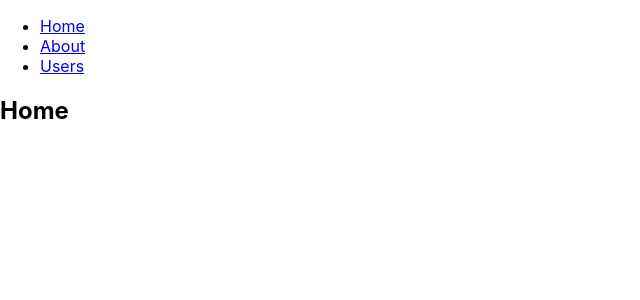
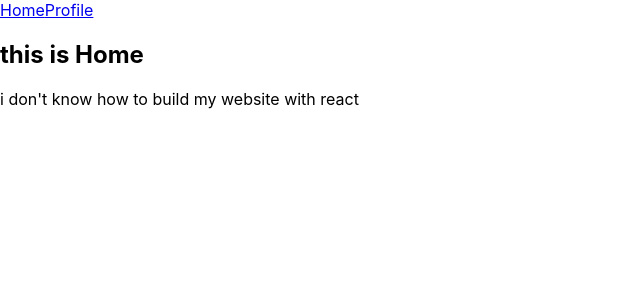
Before and after one commit to Yoondoyoung/practice, a React (Create React App) app: page / in a window 1280 px wide. Shown: the top 300 px of the page, without its empty margins (0-640 px from the left). Built offline with nearby package versions, Linux system fonts and the light colour scheme.

Commit message:
first router test

```diff
--- a/src/App.js
+++ b/src/App.js
@@ -1,4 +1,5 @@
 import React from "react";
+import { Contents, NavBar } from './components';
 import {
   BrowserRouter as Router,
   Switch,
@@ -10,46 +11,12 @@ export default function App() {
   return (
     <Router>
       <div>
-        <nav>
-          <ul>
-            <li>
-              <Link to="/">Home</Link>
-            </li>
-            <li>
-              <Link to="/about">About</Link>
-            </li>
-            <li>
-              <Link to="/users">Users</Link>
-            </li>
-          </ul>
-        </nav>
+        <header>
+          <NavBar />
+        </header>
+        <Contents />
 
-        {/* A <Switch> looks through its children <Route>s and
-            renders the first one that matches the current URL. */}
-        <Switch>
-          <Route path="/about">
-            <About />
-          </Route>
-          <Route path="/users">
-            <Users />
-          </Route>
-          <Route path="/">
-            <Home />
-          </Route>
-        </Switch>
       </div>
     </Router>
   );
 }
-
-function Home() {
-  return <h2>Home</h2>;
-}
-
-function About() {
-  return <h2>About</h2>;
-}
-
-function Users() {
-  return <h2>Users</h2>;
-}
--- /dev/null
+++ b/src/components/Contents/Contents.js
@@ -0,0 +1,22 @@
+import React, { Component } from 'react';
+import { Route, Switch } from 'react-router-dom'
+
+import {
+  Home,
+  Profile
+} from '../';
+
+class Contents extends Component {
+  render() {
+    return (
+      <div>
+        <Switch>
+          <Route exact path='/' component={Home}/>
+          <Route exact path='/Profile' component={Profile}/>
+        </Switch>
+      </div>
+    );
+  }
+}
+
+export default Contents;
--- /dev/null
+++ b/src/components/Home/Home.js
@@ -0,0 +1,15 @@
+import React, { Component } from 'react';
+
+class Home extends Component {
+
+	render() {
+		return (
+			<div>
+			<h2> this is Home </h2>
+			<p> i don't know how to build my website with react</p>
+			</div>
+		);
+	}
+}
+
+export default Home;
--- /dev/null
+++ b/src/components/NavBar/NavBar.js
@@ -0,0 +1,15 @@
+import React, { Component } from 'react';
+import { Link } from 'react-router-dom';
+
+class NavBar extends Component {
+    render() {
+        return (
+                <div>
+                  <Link to="/">Home</Link>
+                  <Link to="/Profile">Profile</Link>
+                </div>
+        );
+    }
+}
+
+export default NavBar;
--- /dev/null
+++ b/src/components/Profile/Profile.js
@@ -0,0 +1,14 @@
+import React, { Component } from 'react';
+
+class Profile extends Component {
+	render() {
+		return(
+			<div>
+			<h2> this is my profile </h2>
+			<p> i'm korean </p>
+			</div>
+		);
+	}
+}
+
+export default Profile;
--- /dev/null
+++ b/src/components/index.js
@@ -0,0 +1,12 @@
+import NavBar from './NavBar/NavBar';
+import Contents from './Contents/Contents';
+import Home from './Home/Home';
+import Profile from './Profile/Profile';
+
+
+export {
+	NavBar,
+	Contents,
+	Home,
+	Profile
+};
```
Also changed, not shown: 1 other file (tests, documents, lock files or other folders).
